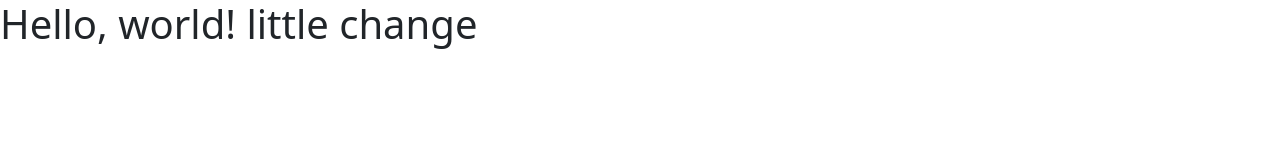
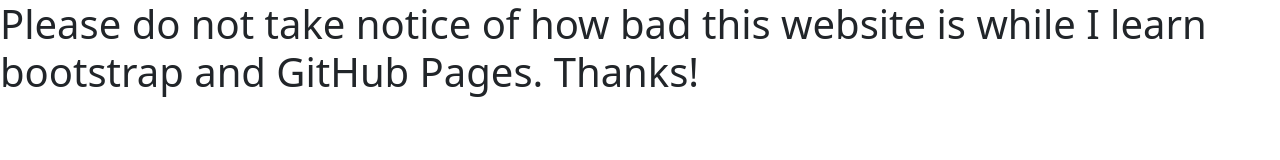
Before and after one commit to msb027/msb027.github.io, a plain HTML site: page index.html in a window 1280 px wide. Drawn offline with nearby package versions, Linux system fonts and the light colour scheme.

Commit message:
disclaimer on website for trash

```diff
--- a/index.html
+++ b/index.html
@@ -3,15 +3,15 @@
   <head>
     <!-- Required meta tags -->
     <meta charset="utf-8">
-    <meta name="viewport" content="width=device-width, initial-scale=1">
+    <meta name="viewport" content="width=device-width, initial-scale=1, shrink-to-fit=no">
 
     <!-- Bootstrap CSS -->
     <link href="https://cdn.jsdelivr.net/npm/bootstrap@5.0.0-alpha3/dist/css/bootstrap.min.css" rel="stylesheet" integrity="sha384-CuOF+2SnTUfTwSZjCXf01h7uYhfOBuxIhGKPbfEJ3+FqH/s6cIFN9bGr1HmAg4fQ" crossorigin="anonymous">
 
-    <title>Hello, world!</title>
+    <title>Matt Brown's GitHub</title>
   </head>
   <body>
-    <h1>Hello, world! little change</h1>
+    <h1>Please do not take notice of how bad this website is while I learn bootstrap and GitHub Pages. Thanks!</h1>
 
     <!-- Optional JavaScript; choose one of the two! -->
 
```
